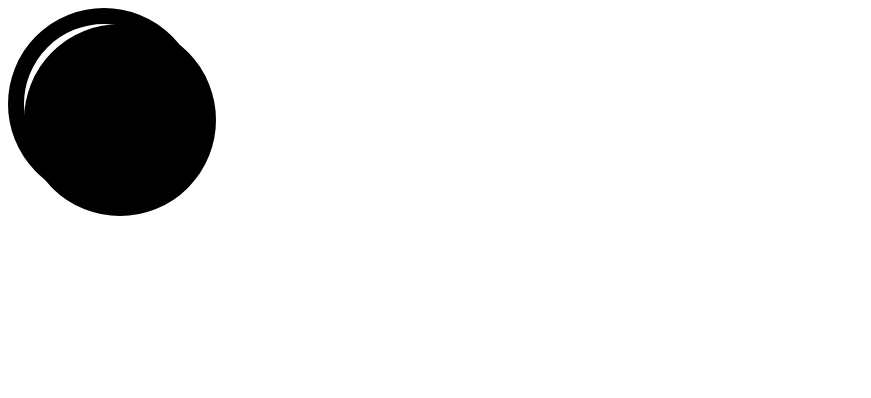
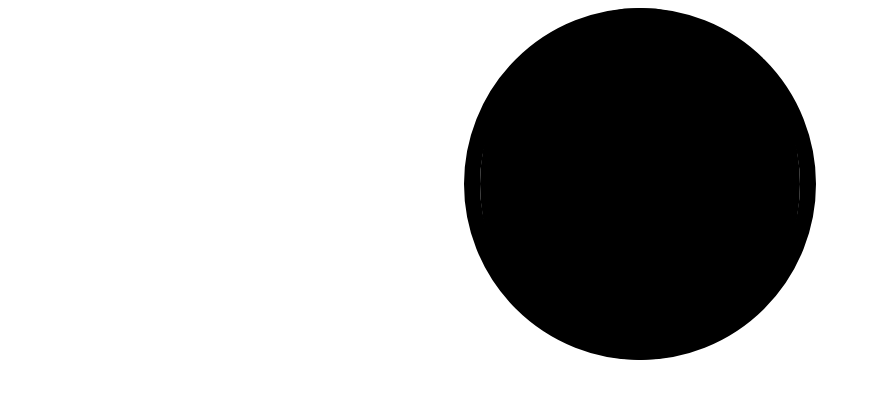
Before and after one commit to BenFrancka/color-randomizer, a React app: page / in a window 1280 px wide. Shown: the top 398 px of the page, without its empty margins (0-871 px from the left). Built offline with nearby package versions, Linux system fonts and the light colour scheme.

Commit message:
fixes imports

```diff
--- a/src/components/colorDisplay/colorDisplay.css
+++ b/src/components/colorDisplay/colorDisplay.css
@@ -1,6 +1,15 @@
+body {
+    display: flex;
+    align-items: center;
+    justify-content: center;
+}
+
 div {
-    height: 10rem;
-    width: 10rem;
+    height: 20rem;
+    width: 20rem;
     border: solid black 1rem;
     border-radius: 50%;
+    display: flex;
+    justify-content: center;
+    align-items: center;
 }
--- a/src/containers/ColorRandomizer.jsx
+++ b/src/containers/ColorRandomizer.jsx
@@ -9,6 +9,7 @@ class ColorRandomizer extends Component {
     setColor = () => {
       const randomColor =
         Math.floor(Math.random() * 16777215).toString(16);
+        console.log(randomColor);
       const randomColorString = '#' + randomColor;
       return randomColorString;
     }
```
